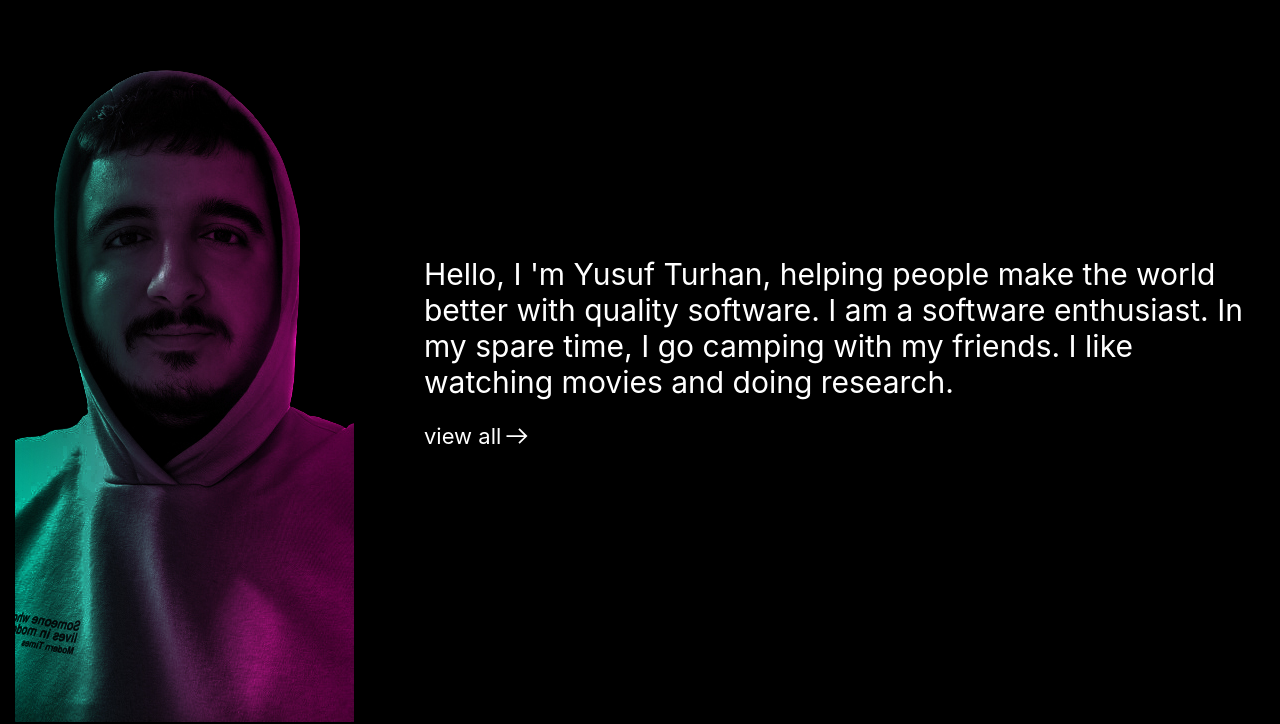
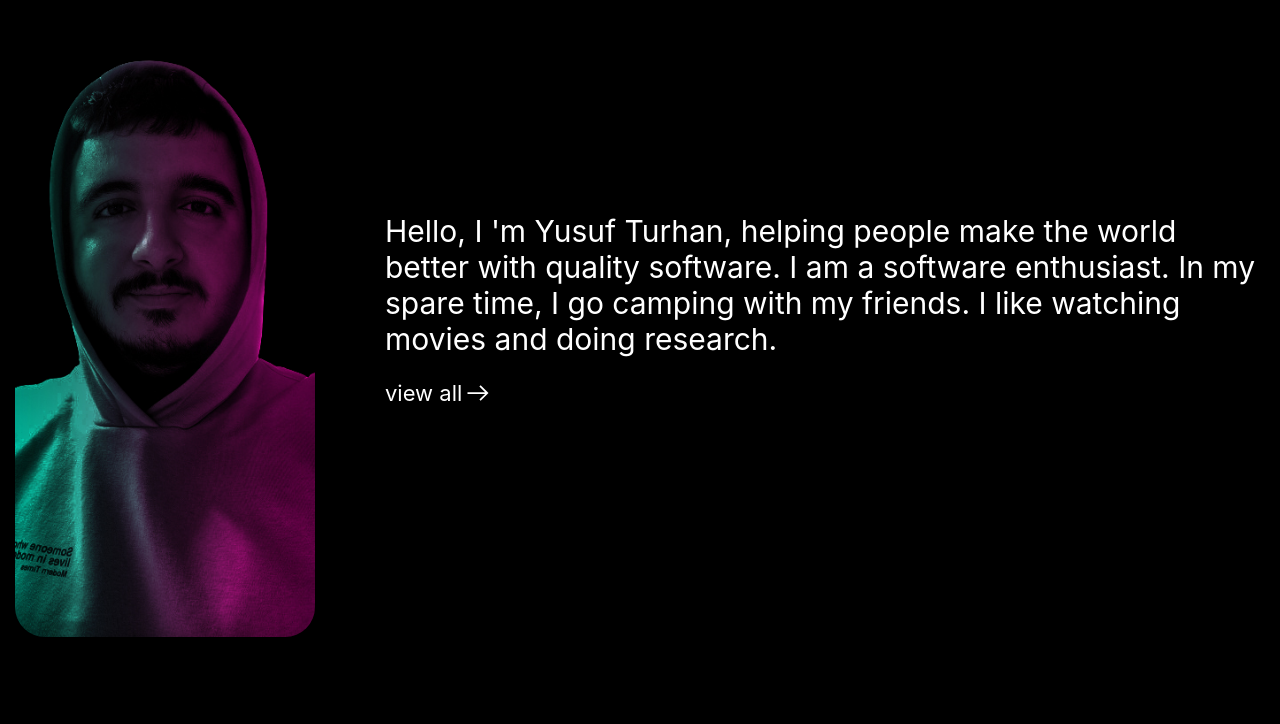
Before and after one commit to YusufTurhan17/blog, a React (Create React App) app: page / in a window 1280 px wide. Shown: the part 785-1509 px from the top of the page. Built offline with nearby package versions, Linux system fonts and the light colour scheme.

Commit message:
update images on pages in update contact form

```diff
--- a/src/Pages/About.js
+++ b/src/Pages/About.js
@@ -6,8 +6,10 @@ import Grid from "../components/Grid";
 import Image from "../components/Image";
 import styled from "styled-components";
 import { useTranslation } from "react-i18next";
+import { useThemeContext } from "../Context/ThemeContext";
+import ProfilePhoto1 from "../assets/images/profile1.png";
+import ProfilePhoto2 from "../assets/images/profile2.jpeg";
 
-import ProfilePhoto1 from "../assets/images/profile1.png";
 import Text from "../components/Text";
 
 const StyledImage = styled(Image)`
@@ -18,13 +20,19 @@ const StyledImage = styled(Image)`
 
 const About = () => {
   const { t } = useTranslation();
+  const { isDark } = useThemeContext();
+
   return (
     <>
       <Section>
         <Container>
           <Grid templateColumns="1fr auto" gap="70px" alignItems="center">
             <View>
-              <StyledImage maxWidth="400px" src={ProfilePhoto1} alt="img" />
+              <StyledImage
+                maxWidth="300px"
+                src={isDark ? ProfilePhoto1 : ProfilePhoto2}
+                alt="img"
+              />
             </View>
             <View>
               <Text size="medium">{t("hakkimda")}</Text>
--- a/src/Pages/Contact.js
+++ b/src/Pages/Contact.js
@@ -1,9 +1,6 @@
 import emailjs from "emailjs-com";
-
 import Container from "../components/Container";
-
 import Section from "../components/section/Section";
-
 import View from "../components/View";
 import Title from "../components/Title";
 import TextArea from "../components/TextArea";
@@ -27,6 +24,7 @@ const StyledContainer = styled(Grid)`
 
 const Contact = () => {
   const { t } = useTranslation();
+
   const sendEmail = (e) => {
     e.preventDefault();
     emailjs
@@ -46,6 +44,7 @@ const Contact = () => {
           alert("Mesajınız Gönderilemedi!");
         }
       );
+    e.target.reset();
   };
 
   return (
--- a/src/Pages/Home.js
+++ b/src/Pages/Home.js
@@ -6,6 +6,7 @@ import Title from "../components/Title";
 import Image from "../components/Image";
 import Button from "../components/Button";
 import ProfilePhoto1 from "../assets/images/profile1.png";
+import ProfilePhoto2 from "../assets/images/profile2.jpeg";
 import StyledLinkButton from "../components/link/LinkButton";
 import LinkButton from "../components/link/LinkButton";
 import Posts from "../components/Posts";
@@ -15,6 +16,7 @@ import Animation from "../components/Animation";
 import styled from "styled-components";
 import codeanimation from "../assets/animation/79583-webapp.json";
 import Text from "../components/Text";
+import { useThemeContext } from "../Context/ThemeContext";
 
 const StyledContainer = styled(Grid)`
   @media (max-width: 600px) {
@@ -23,6 +25,7 @@ const StyledContainer = styled(Grid)`
 `;
 const StyledImage = styled(Image)`
   display: block;
+  border-radius: 30px;
   @media (max-width: 600px) {
     display: none;
   }
@@ -30,6 +33,7 @@ const StyledImage = styled(Image)`
 
 const Home = () => {
   const { t } = useTranslation(["home"]);
+  const { isDark } = useThemeContext();
 
   return (
     <>
@@ -57,7 +61,11 @@ const Home = () => {
         <Container>
           <Grid templateColumns="1fr auto" gap="70px" alignItems="center">
             <View>
-              <StyledImage maxWidth="400px" src={ProfilePhoto1} alt="img" />
+              <StyledImage
+                maxWidth="300px"
+                src={isDark ? ProfilePhoto1 : ProfilePhoto2}
+                alt="img"
+              />
             </View>
             <View>
               <Text size="medium">{t("hakkimda")}</Text>
```
Also changed, not shown: 1 other file (tests, documents, lock files or other folders).
